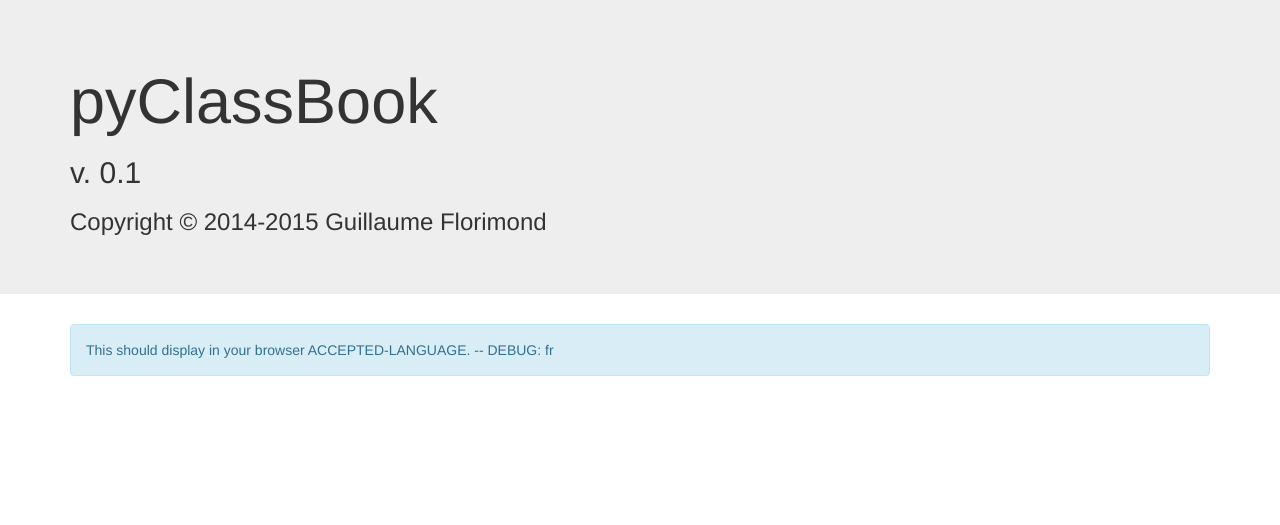
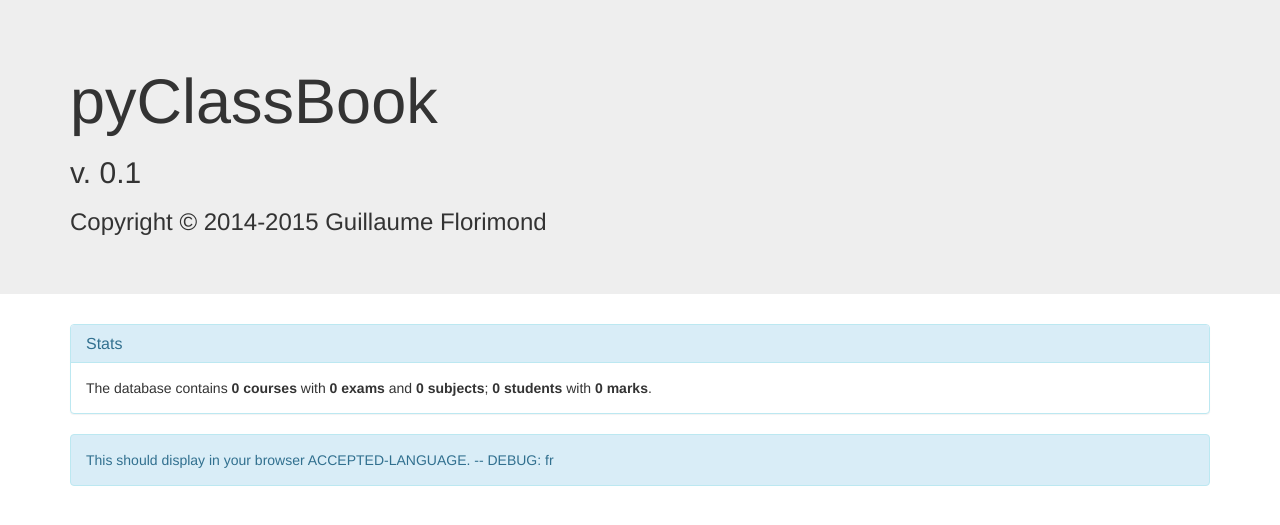
Before and after one commit to mw4rf/pyclassbook, a Django app: page / in a window 1280 px wide. Shown: the part 52-577 px from the top of the page. Run offline with Django 3.2, Linux system fonts and the light colour scheme; data that the repository does not hold is empty; some libraries are stand-ins or nearby versions.

Commit message:
homepage stats

```diff
--- a/home/templates/home/index.html
+++ b/home/templates/home/index.html
@@ -13,6 +13,19 @@
 </div>
 
 <div class="container">
+    <div class="panel panel-info">
+        <div class="panel-heading">
+            <h2 class="panel-title">{% trans 'Stats' %}</h2>
+        </div>
+        <div class="panel-body">
+            {% blocktrans with st=counters.students mk=counters.marks cs=counters.courses sb=counters.subjects ex=counters.exams %}
+            The database contains <b>{{cs}} courses</b> with <b>{{ex}} exams</b> and <b>{{sb}} subjects</b>; <b>{{st}} students</b> with <b>{{mk}} marks</b>.
+            {% endblocktrans %}
+        </div>
+    </div>
+</div>
+
+<div class="container">
 
     <div class="alert alert-info">
         {% trans "This should display in your browser ACCEPTED-LANGUAGE." %}
--- a/home/views.py
+++ b/home/views.py
@@ -3,9 +3,22 @@ from django.conf import settings
 
 def index(request):
     ''' App Home. '''
+    # Stats
+    from students.models import Student, Mark
+    from courses.models import Course
+    from exams.models import Exam, Subject
+    counters = {}
+    counters['students']    = Student.objects.count()
+    counters['marks']       = Mark.objects.count()
+    counters['courses']     = Course.objects.count()
+    counters['exams']       = Exam.objects.count()
+    counters['subjects']    = Subject.objects.count()
+
+    # Build response
     response = {
         'APP_NAME': settings.APP_NAME,
         'APP_VERSION': settings.APP_VERSION,
-        'COPYRIGHT': settings.COPYRIGHT
+        'COPYRIGHT': settings.COPYRIGHT,
+        'counters': counters
     }
     return render(request, 'home/index.html', response)
```
Also changed, not shown: locale/fr/LC_MESSAGES/django.po.
